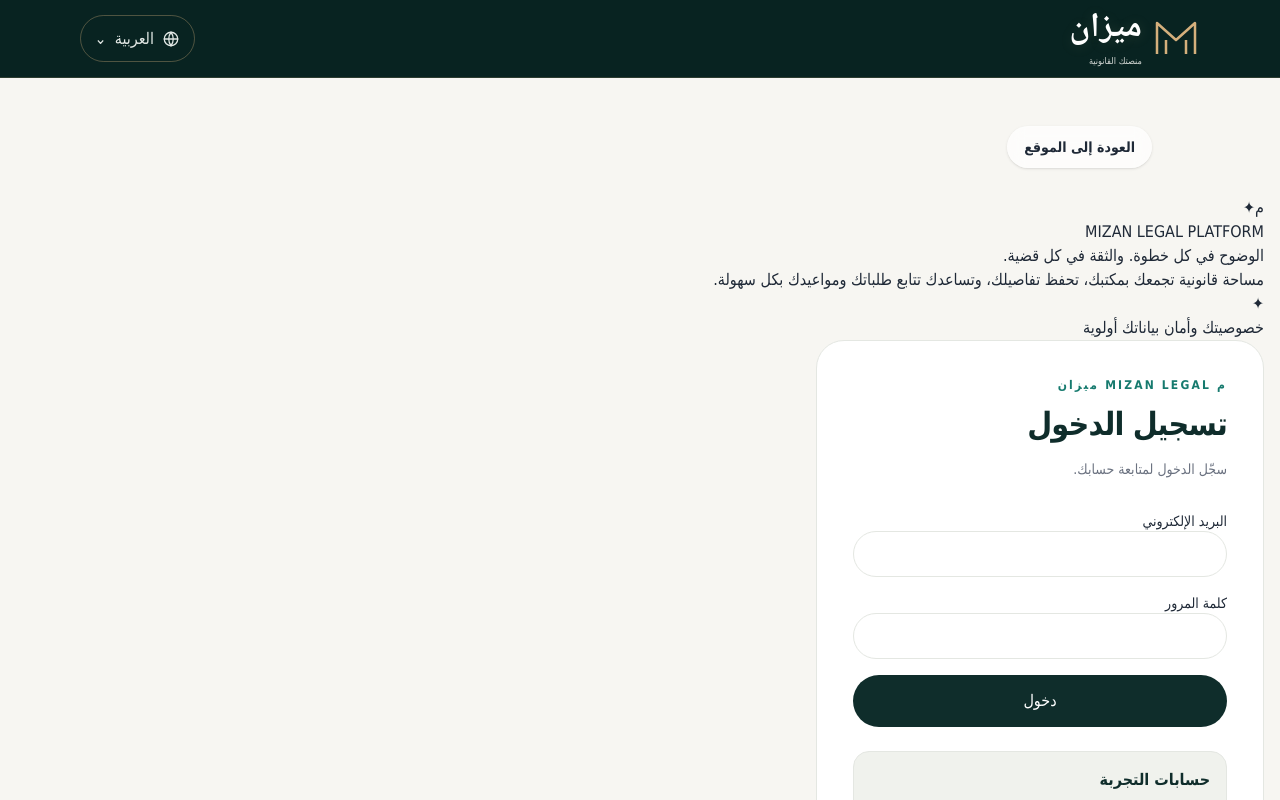
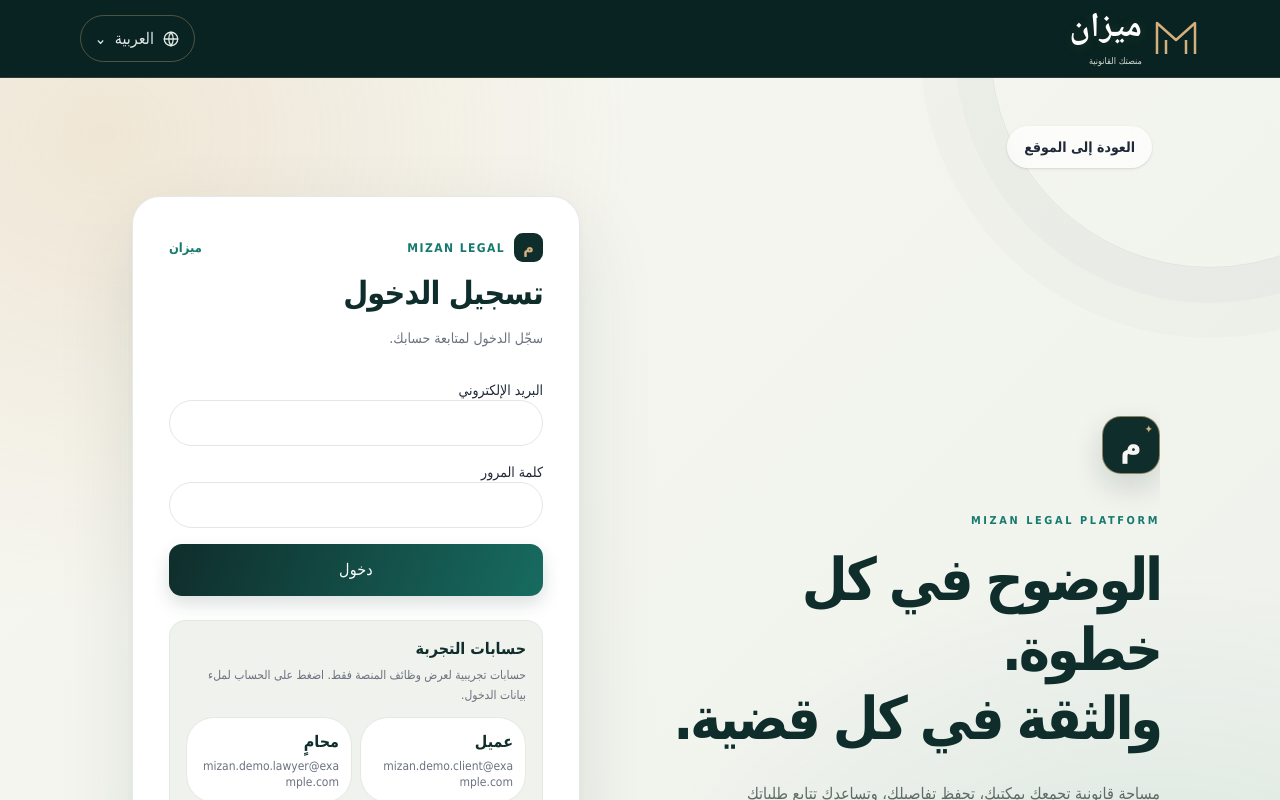
Before and after one commit to mahmoudSElsebaey/mizan-legal-platform, a Next.js app: page /ar/login in a window 1280 px wide. Shown: the top 800 px of the page. Built offline with nearby package versions, Linux system fonts and the light colour scheme; no server answers.

Commit message:
design: elevate authentication pages

```diff
--- a/src/app/globals.css
+++ b/src/app/globals.css
@@ -1187,3 +1187,37 @@ img, svg, video { max-width: 100%; }
 .mizan-dashboard-page .rounded-2xl.border.bg-white,.mizan-dashboard-page article.rounded-2xl{box-shadow:0 8px 30px rgba(15,45,43,.035)}
 @media(max-width:760px){.mizan-dashboard-page{padding:1rem .8rem 2rem!important}.mizan-dashboard-page-nav{gap:.25rem;margin-bottom:1.5rem}.mizan-dashboard-page-nav a{flex:1 1 calc(50% - .3rem);justify-content:flex-start;padding:.6rem;font-size:.73rem}.mizan-dashboard-page-nav a span{overflow:hidden;text-overflow:ellipsis;white-space:nowrap}.mizan-dashboard-page h1{font-size:2rem;line-height:1.35}.mizan-dashboard-page .rounded-2xl{border-radius:17px}}
 @media(prefers-reduced-motion:reduce){.mizan-dashboard-page *{transition:none!important}}
+
+
+/* Mizan authentication: editorial, secure and responsive */
+.mizan-auth-page{position:relative;isolation:isolate;overflow:hidden;background:#f4f4ed;background-image:radial-gradient(ellipse at 8% 5%,rgba(212,175,124,.23),transparent 32%),radial-gradient(ellipse at 90% 85%,rgba(22,122,110,.12),transparent 34%),linear-gradient(135deg,#f8f7f1 0%,#edf1eb 100%);color:#1f2937}
+.mizan-auth-page:before,.mizan-auth-page:after{position:absolute;z-index:-1;content:"";pointer-events:none;border:1px solid rgba(15,45,43,.08);border-radius:50%}
+.mizan-auth-page:before{width:440px;height:440px;top:-250px;right:-150px;box-shadow:0 0 0 35px rgba(15,45,43,.018),0 0 0 70px rgba(15,45,43,.014)}
+.mizan-auth-page:after{width:360px;height:360px;bottom:-250px;left:-130px;box-shadow:0 0 0 28px rgba(212,175,124,.06),0 0 0 58px rgba(212,175,124,.035)}
+.mizan-auth-layout{display:grid;grid-template-columns:minmax(0,1fr) minmax(340px,460px);align-items:stretch;gap:clamp(2rem,6vw,6rem);width:min(100%,1040px);min-height:560px;justify-content:center}
+.mizan-auth-story{position:relative;display:flex;flex-direction:column;justify-content:center;overflow:hidden;padding:clamp(1rem,3vw,2.5rem) 0;color:#0f2d2b}
+.mizan-auth-monogram{display:grid;place-items:center;position:relative;width:58px;height:58px;margin-bottom:2.4rem;border:1px solid rgba(212,175,124,.65);border-radius:19px;background:#0f2d2b;color:#f7f6f2;font-family:Tahoma,Arial,sans-serif;font-size:2rem;font-weight:900;box-shadow:0 12px 30px rgba(15,45,43,.16)}
+.mizan-auth-monogram span{position:absolute;top:5px;right:6px;color:#d4af7c;font-size:.7rem}
+.mizan-auth-eyebrow{margin-bottom:1rem;font-size:.68rem;font-weight:900;letter-spacing:.24em;color:#167a6e}
+.mizan-auth-story h2{max-width:570px;white-space:pre-line;font-size:clamp(2.3rem,4.6vw,4rem);font-weight:900;line-height:1.18;letter-spacing:-.055em}
+.mizan-auth-story-copy{max-width:440px;margin-top:1.5rem;color:#5d6b64;font-size:1rem;line-height:2}
+.mizan-auth-trust{display:flex;align-items:center;gap:.8rem;margin-top:2.2rem;padding-top:1.2rem;border-top:1px solid rgba(15,45,43,.12);font-size:.85rem;font-weight:700;color:#35554e}
+.mizan-auth-trust span{display:grid;place-items:center;width:32px;height:32px;flex-shrink:0;border-radius:10px;background:#e5eee7;color:#167a6e}
+.mizan-auth-ornament{position:absolute;bottom:2.1rem;left:0;display:flex;gap:.45rem;align-items:center;opacity:.7}
+.mizan-auth-ornament span{display:block;width:32px;height:3px;border-radius:9px;background:#d4af7c}
+.mizan-auth-ornament span:nth-child(2){width:14px;background:#167a6e}.mizan-auth-ornament span:nth-child(3){width:7px;background:#0f2d2b}
+.mizan-auth-card{align-self:center;border-color:rgba(15,45,43,.1);box-shadow:0 28px 80px rgba(15,45,43,.10),0 3px 12px rgba(15,45,43,.035);backdrop-filter:blur(12px)}
+.mizan-auth-brand{display:flex;align-items:center;gap:.55rem;letter-spacing:.12em}
+.mizan-auth-brand-mark{display:grid;place-items:center;width:29px;height:29px;border-radius:9px;background:#0f2d2b;color:#d4af7c;font-size:1rem;letter-spacing:0}
+.mizan-auth-brand-ar{margin-inline-start:auto;color:#167a6e;font-size:.8rem;letter-spacing:0}
+.mizan-auth-label{line-height:1.7}
+.mizan-auth-input{min-height:49px;border-color:#dce4dc!important;background:#fbfcfa!important;border-radius:13px!important;color:#172f2b;font-size:.95rem}
+.mizan-auth-input::placeholder{color:#9aa59e}
+.mizan-auth-input:focus{border-color:#167a6e!important;box-shadow:0 0 0 4px rgba(22,122,110,.11)!important}
+.mizan-auth-submit{min-height:51px;border-radius:13px;background:linear-gradient(110deg,#0f2d2b,#176b60);box-shadow:0 8px 18px rgba(15,45,43,.15);letter-spacing:.01em}
+.mizan-auth-submit:hover:not(:disabled){transform:translateY(-1px);box-shadow:0 12px 24px rgba(15,45,43,.2)}
+.mizan-auth-card a{transition:color .2s}
+.mizan-auth-card [role=alert],.mizan-auth-card [role=status]{border:1px solid rgba(15,45,43,.08);line-height:1.8}
+.mizan-auth-card button:focus-visible,.mizan-auth-card a:focus-visible{outline:3px solid rgba(22,122,110,.35);outline-offset:3px}
+@media(max-width:760px){.mizan-auth-layout{grid-template-columns:minmax(0,1fr);gap:1.5rem;max-width:480px;min-height:0}.mizan-auth-story{padding:.5rem 0 0}.mizan-auth-monogram{width:46px;height:46px;border-radius:15px;margin-bottom:1rem;font-size:1.6rem}.mizan-auth-eyebrow{margin-bottom:.5rem;font-size:.6rem}.mizan-auth-story h2{font-size:clamp(1.8rem,8vw,2.6rem);line-height:1.2}.mizan-auth-story-copy{margin-top:.65rem;font-size:.88rem;line-height:1.8}.mizan-auth-trust{margin-top:.8rem;padding-top:.7rem;font-size:.78rem}.mizan-auth-ornament{display:none}.mizan-auth-card{padding:1.35rem!important;border-radius:23px!important}.mizan-auth-page{padding-top:1.25rem!important;padding-bottom:2rem!important}}
+@media(prefers-reduced-motion:reduce){.mizan-auth-page *{transition:none!important;animation:none!important}}
```
